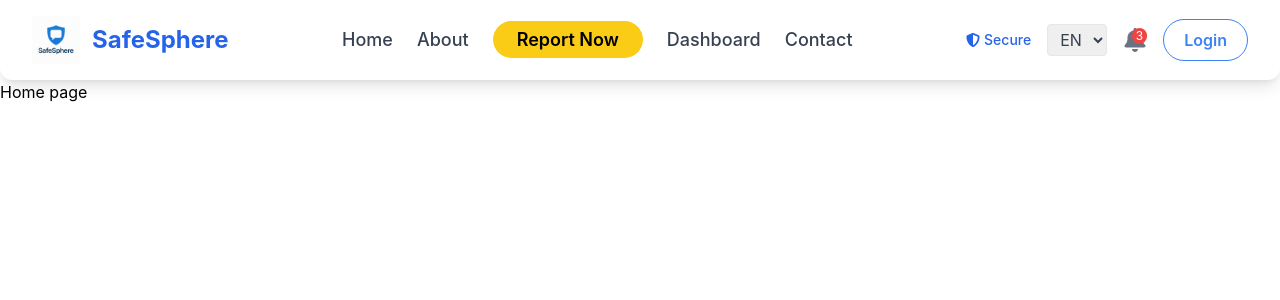
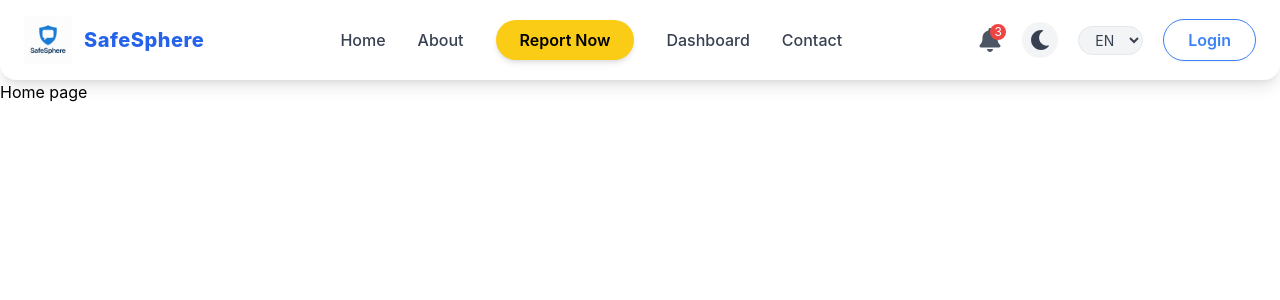
Before and after one commit to Coderbarkha/SafeSphere, a React (Create React App) app: page / in a window 1280 px wide. Shown: the top 300 px of the page. Built offline with nearby package versions, Linux system fonts and the light colour scheme.

Commit message:
Enhance Navbar component with dark mode toggle and improved styling

```diff
--- a/src/components/Navbar.jsx
+++ b/src/components/Navbar.jsx
@@ -1,58 +1,71 @@
-import React, { useState } from 'react';
-import { Link } from 'react-router-dom';
-import logo from '../assets/logo.png';
-import { FaBell, FaShieldAlt, FaBars } from 'react-icons/fa';
+import React, { useState } from "react";
+import { Link } from "react-router-dom";
+import logo from "../assets/logo.png";
+import { FaBell, FaMoon, FaSun, FaBars } from "react-icons/fa";
 
 function Navbar() {
   const [isMobileMenuOpen, setIsMobileMenuOpen] = useState(false);
-  const [language, setLanguage] = useState('EN');
+  const [language, setLanguage] = useState("EN");
+  const [darkMode, setDarkMode] = useState(false);
+
+  // Dark Mode toggle
+  const toggleDarkMode = () => {
+    setDarkMode(!darkMode);
+    document.documentElement.classList.toggle("dark");
+  };
 
   return (
-    <nav className="bg-white shadow-lg py-4 rounded-b-xl">
-      <div className="max-w-7xl mx-auto px-4 sm:px-6 lg:px-8">
+    <nav className="bg-white dark:bg-gray-900 shadow-lg py-4 rounded-b-2xl transition duration-300">
+      <div className="max-w-7xl mx-auto px-6">
         <div className="flex items-center justify-between">
 
-          {/* Logo */}
-          <div className="flex-shrink-0 flex items-center mr-6">
-            <img className="h-12 w-12 mr-3" src={logo} alt="SafeSphere Logo" />
-            <span className="text-blue-600 font-bold text-2xl">SafeSphere</span>
+          {/* Logo + Brand */}
+          <div className="flex items-center space-x-3">
+            <img className="h-12 w-12" src={logo} alt="SafeSphere Logo" />
+            <span className="text-blue-600 dark:text-blue-400 font-extrabold text-xl tracking-wide">
+              SafeSphere
+            </span>
           </div>
 
-          {/* Centered Menu + Report Button */}
-          <div className="hidden md:flex flex-1 justify-center items-center space-x-6 text-lg">
+          {/* Centered Menu */}
+          <div className="hidden md:flex flex-1 justify-center items-center space-x-8 text-base font-medium">
+            <Link to="/" className="text-gray-700 dark:text-gray-300 hover:text-blue-600 transition">Home</Link>
+            <Link to="/about" className="text-gray-700 dark:text-gray-300 hover:text-blue-600 transition">About</Link>
 
-            <Link to="/" className="text-gray-700 hover:text-blue-600 font-medium transition duration-300">Home</Link>
-            <Link to="/about" className="text-gray-700 hover:text-blue-600 font-medium transition duration-300">About</Link>
+            {/* Report Button */}
+            <Link
+              to="/report"
+              className="bg-yellow-400 text-black px-6 py-2 rounded-full font-semibold shadow-md hover:bg-yellow-300 transition duration-300"
+            >
+              Report Now
+            </Link>
 
-            {/* Report Button with Tooltip + Pulse */}
-            <div className="relative group">
-              <Link
-                to="/report"
-                className="bg-yellow-400 text-black px-6 py-2 rounded-full font-semibold hover:bg-yellow-300 transition duration-300 animate-pulse"
-              >
-                Report Now
-              </Link>
-              <span className="absolute -top-8 left-1/2 transform -translate-x-1/2 hidden group-hover:block bg-black text-white text-xs px-2 py-1 rounded">
-                Your report is anonymous
+            <Link to="/dashboard" className="text-gray-700 dark:text-gray-300 hover:text-blue-600 transition">Dashboard</Link>
+            <Link to="/contact" className="text-gray-700 dark:text-gray-300 hover:text-blue-600 transition">Contact</Link>
+          </div>
+
+          {/* Right side */}
+          <div className="flex items-center space-x-5">
+
+            {/* Notification Bell */}
+            <div className="relative cursor-pointer">
+              <FaBell className="text-gray-600 dark:text-gray-300 h-6 w-6 hover:text-blue-500 transition" />
+              <span className="absolute -top-1 -right-1 bg-red-500 text-white rounded-full text-xs w-4 h-4 flex items-center justify-center">
+                3
               </span>
             </div>
 
-            <Link to="/dashboard" className="text-gray-700 hover:text-blue-600 font-medium transition duration-300">Dashboard</Link>
-            <Link to="/contact" className="text-gray-700 hover:text-blue-600 font-medium transition duration-300">Contact</Link>
-
-          </div>
-
-          {/* Right-side buttons */}
-          <div className="flex items-center ml-6 space-x-4">
-
-            {/* Secure Badge */}
-            <div className="hidden md:flex items-center text-blue-600 font-medium text-sm">
-              <FaShieldAlt className="mr-1" /> Secure
-            </div>
+            {/* Dark Mode Toggle */}
+            <button
+              onClick={toggleDarkMode}
+              className="p-2 rounded-full bg-gray-100 dark:bg-gray-700 text-gray-700 dark:text-gray-200 hover:scale-110 transition"
+            >
+              {darkMode ? <FaSun className="h-5 w-5" /> : <FaMoon className="h-5 w-5" />}
+            </button>
 
             {/* Language Selector */}
             <select
-              className="border rounded px-2 py-1 text-gray-700"
+              className="bg-gray-100 dark:bg-gray-800 border rounded-full px-3 py-1 text-sm text-gray-700 dark:text-gray-200 focus:outline-none"
               value={language}
               onChange={(e) => setLanguage(e.target.value)}
             >
@@ -60,39 +73,33 @@ function Navbar() {
               <option>HI</option>
             </select>
 
-            {/* Notification Icon */}
-            <div className="relative">
-              <FaBell className="text-gray-500 h-6 w-6" />
-              <span className="absolute top-0 right-0 bg-red-500 text-white rounded-full text-xs px-1">3</span>
-            </div>
-
-            {/* Login button */}
+            {/* Login Button */}
             <Link
               to="/login"
-              className="border border-blue-500 text-blue-500 px-5 py-2 rounded-full font-semibold hover:bg-blue-500 hover:text-white transition duration-300"
+              className="border border-blue-500 text-blue-500 px-6 py-2 rounded-full font-semibold hover:bg-blue-500 hover:text-white transition duration-300 shadow-sm"
             >
               Login
             </Link>
 
-            {/* Hamburger Menu for mobile */}
+            {/* Mobile Menu Button */}
             <button
-              className="md:hidden text-gray-700 ml-2"
+              className="md:hidden text-gray-700 dark:text-gray-200 ml-2"
               onClick={() => setIsMobileMenuOpen(!isMobileMenuOpen)}
             >
-              <FaBars className="h-6 w-6" />
+              <FaBars className="h-7 w-7" />
             </button>
-
           </div>
         </div>
 
         {/* Mobile Menu */}
         {isMobileMenuOpen && (
-          <div className="md:hidden mt-4 space-y-2 text-center">
-            <Link to="/" className="block text-gray-700 hover:text-blue-600 font-medium">Home</Link>
-            <Link to="/about" className="block text-gray-700 hover:text-blue-600 font-medium">About</Link>
-            <Link to="/report" className="block bg-yellow-400 text-black px-6 py-2 rounded-full font-semibold hover:bg-yellow-300 transition duration-300">Report Now</Link>
-            <Link to="/dashboard" className="block text-gray-700 hover:text-blue-600 font-medium">Dashboard</Link>
-            <Link to="/contact" className="block text-gray-700 hover:text-blue-600 font-medium">Contact</Link>
+          <div className="md:hidden mt-4 space-y-3 text-center pb-3">
+            <Link to="/" className="block text-gray-700 dark:text-gray-300 hover:text-blue-600">Home</Link>
+            <Link to="/about" className="block text-gray-700 dark:text-gray-300 hover:text-blue-600">About</Link>
+            <Link to="/report" className="block bg-yellow-400 text-black px-6 py-2 rounded-full font-semibold hover:bg-yellow-300 transition">Report Now</Link>
+            <Link to="/dashboard" className="block text-gray-700 dark:text-gray-300 hover:text-blue-600">Dashboard</Link>
+            <Link to="/contact" className="block text-gray-700 dark:text-gray-300 hover:text-blue-600">Contact</Link>
+            <Link to="/login" className="block border border-blue-500 text-blue-500 px-6 py-2 rounded-full font-semibold hover:bg-blue-500 hover:text-white transition">Login</Link>
           </div>
         )}
       </div>
```
